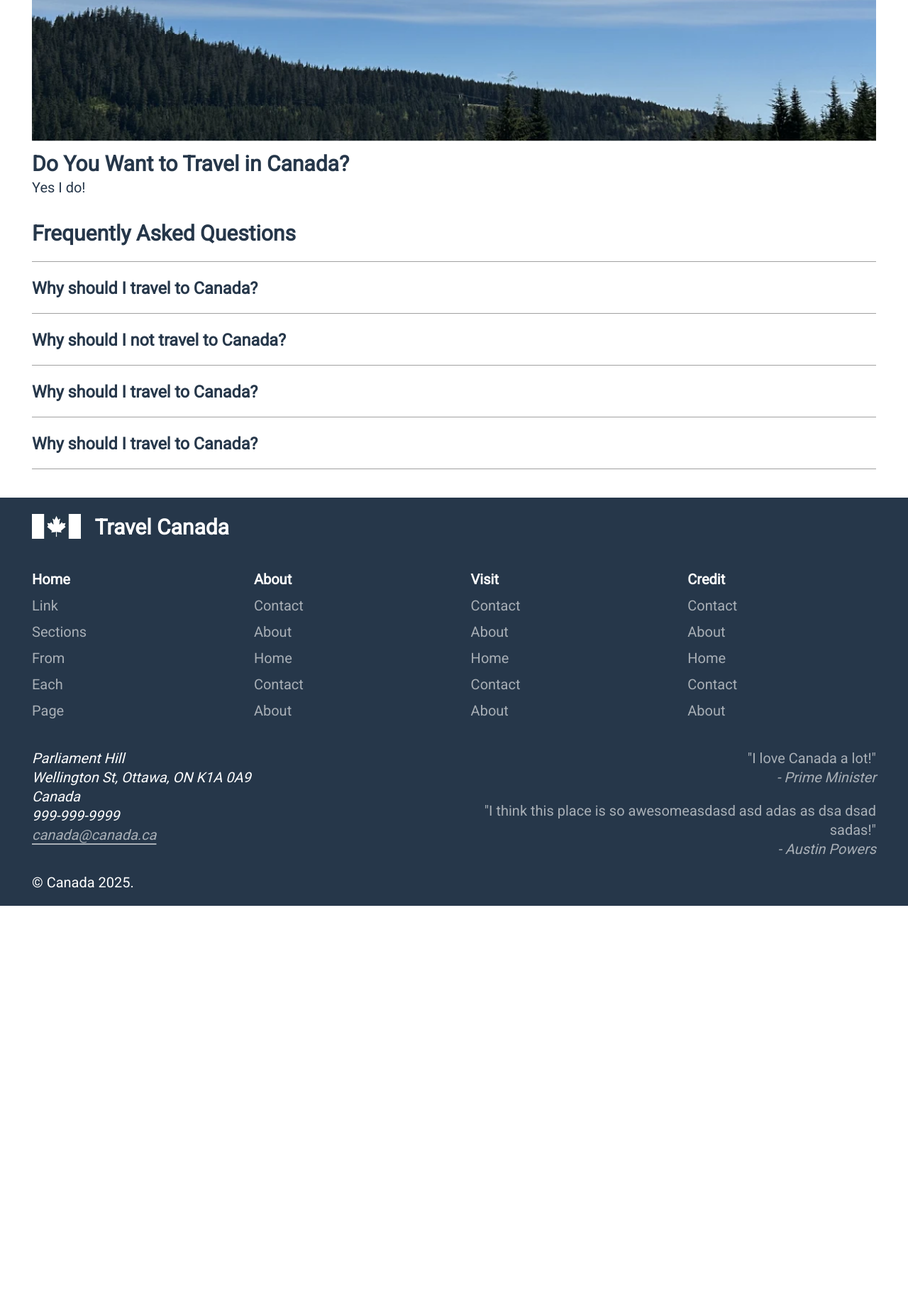
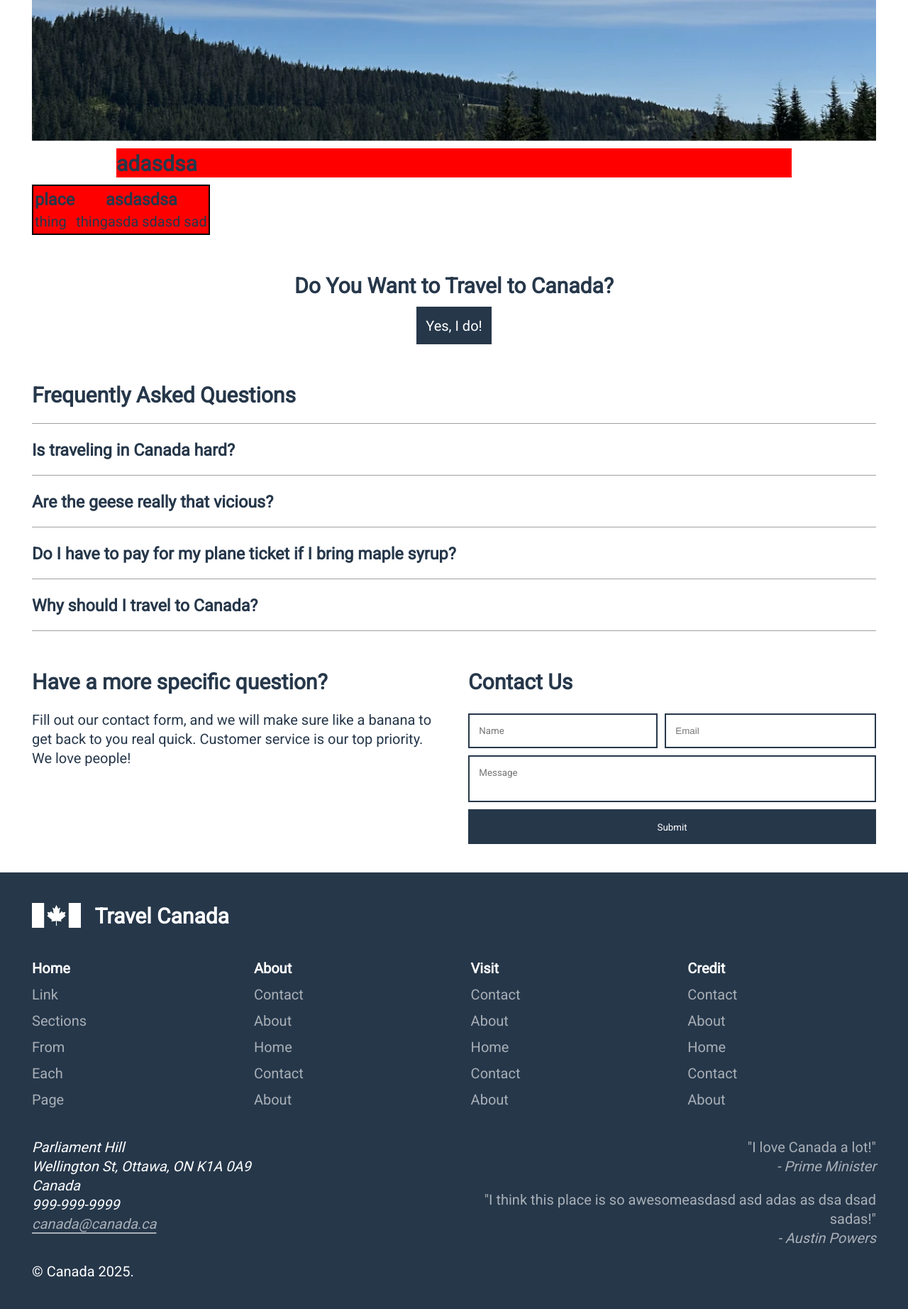
Before and after one commit to ihawp/bcit, a PHP site: page / in a window 1280 px wide. Shown: the part 147-1991 px from the top of the page at 71% size. Before the commit the page ends 1423 px from the top, so only its background shows below. Run offline with PHP 8.4, Linux system fonts and the light colour scheme.

Commit message:
contact section added, CTA added do you want to travel to canada? (currently above header on index.html)

```diff
--- a/web-development-1/country-page/css/style.css
+++ b/web-development-1/country-page/css/style.css
@@ -82,7 +82,7 @@ a {
     text-decoration: none;
     transition: ease 0.1s;
 }
-a:hover:not(#language-nav a), a.active {
+a:hover, a.active, button:hover {
     text-underline-offset: 5px;
     text-decoration: underline;
 }
@@ -115,6 +115,9 @@ li {}
 .bg-4 {
     background: var(--4);
 }
+.bg-5 {
+    background: var(--5);
+}
 
 /* color */
 .c-1 {
@@ -128,6 +131,9 @@ li {}
 }
 .c-4 {
     color: var(--4);
+}
+.c-5 {
+    color: var(--5);
 }
 
 /* border color */
@@ -143,8 +149,18 @@ li {}
 .bc-4 {
     border-color: var(--4);
 }
+.bc-5 {
+    border-color: var(--5);
+}
+
+.max-w-400 {
+    max-width: 400px;
+}
 
 /* border width */
+.bw-1 {
+    border-width: 1px;
+}
 .bw-2 {
     border-width: 2px;
 }
@@ -611,7 +627,7 @@ li {}
 }
 
 /* width % */
-.w-full {
+.w-full, .w-100-m-50 {
     width: 100%;
 }
 .w-half {
@@ -635,7 +651,21 @@ li {}
 }
 
 /* grid */
+.grid {
+    display: grid;
+    grid-template: max-content / 10% auto 10%;
+}
+.item1 {
+    grid-column-start: 2;
+    grid-column-end: 3;
+    background: red;
+}
 
+/* table */
+table {
+    border: 2px solid black;
+    background: red;
+}
 
 #language-nav a {
     background-color: var(--2);
@@ -707,8 +737,20 @@ input, form button {
     padding: 5px 10px;
     border-radius: 0;
 }
-input[type=text], form button {
+input[type=text], form button, textarea {
     font-family: 'Roboto', serif;
+}
+textarea {
+    resize: none;
+}
+
+::-webkit-scrollbar {
+    background: red;
+}
+::-webkit-scrollbar-thumb {
+    background: blue;
+}
+::-webkit-scrollbar-track-piece {
 }
 
 /* display */
@@ -749,6 +791,9 @@ input[type=text], form button {
     .display-sm {
         display: flex;
     }
+    .w-half-sm {
+        width: 50%;
+    }
 }
 @media screen and (min-width: 767px) {
     /* flex direction media */
@@ -773,6 +818,9 @@ input[type=text], form button {
     section {
         padding: unset;
     }
+    .w-100-m-50 {
+        width: 50%;
+    }
 }
 @media screen and (min-width: 1200px) {
     /* flex direction media */
--- a/web-development-1/country-page/index.html
+++ b/web-development-1/country-page/index.html
@@ -65,8 +65,8 @@
           <li>
             <form action="php/search.php" method="post" class="flex items-center gap-half">
               <label for="searchBarDesktop" hidden>Search</label>
-              <input id="searchBarDesktop" class="bc-2 c-2 bs-solid outline-none bw-2" name="search" type="text" placeholder="Search" required>
-              <button class="bc-2 bg-2 c-1 bs-solid bw-2" title="Search">Search</button>
+              <input id="searchBarDesktop" class="bc-2 c-2 bs-solid outline-none bw-2" aria-label="Search Bar" name="search" type="text" placeholder="Search" required>
+              <button class="bc-2 bg-2 c-1 bs-solid bw-2" type="submit" title="Search">Search</button>
             </form>
           </li>
         </ul>
@@ -124,8 +124,8 @@
           <li class="w-full">
             <form action="php/search.php" method="post" class="flex items-center gap-half w-full">
               <label for="searchBarMobile" hidden>Search</label>
-              <input id="searchBarMobile" class="bc-2 c-2 w-full bs-solid outline-none bw-2" name="search" type="text" placeholder="Search" required>
-              <button class="bc-2 bg-2 c-1 bs-solid bw-2 w-third" title="Search">Search</button>
+              <input id="searchBarMobile" class="bc-2 c-2 w-full bs-solid outline-none bw-2" aria-label="Search Bar" name="search" type="text" placeholder="Search" required>
+              <button class="bc-2 bg-2 c-1 bs-solid bw-2 w-third" type="submit" title="Search">Search</button>
             </form>
           </li>
         </ul>
@@ -137,17 +137,70 @@
     <section id="hero">
       <img id="hero-image" src="" draggable="false" alt="Cypress Mountain, West Vancouver, BC" title="Cypress Mountain, West Vancouver, BC" height="200" width="100%">
     </section>
+
+    <!-- unfinished business -->
+    <section class="grid">
+      <h1 class="item1">adasdsa</h1>
+    </section>
     <section>
-      <h2>Do You Want to Travel in Canada?</h2>
-      <p>Yes I do!</p>
+      <table>
+        <thead>
+          <tr>
+            <th>
+              <h3>place</h3>
+            </th>
+            <th>
+              <h3>asdasdsa</h3>
+            </th>
+          </tr>
+        </thead>
+        <tbody>
+          <tr>
+            <td>
+              <p>thing</p>
+            </td>
+            <td>
+              <p>thingasda sdasd sad </p>
+            </td>
+          </tr>
+        </tbody>
+        <tfoot>
+          <tr>
+          </tr>
+        </tfoot>
+      </table>
     </section>
-    <section id="faq-section" class="flex flex-col gap-1 mt-1 mb-2">
+    <section class="flex flex-col items-center justify-center text-center mt-2 gap-half">
+      <h2>Do You Want to Travel to Canada?</h2>
+      <a href="" class="bg-2 bs-solid bc-2 c-1 p-half">Yes, I do!</a>
+    </section>
+    <section id="faq-section" class="flex flex-col gap-1 mt-2">
       <h2>Frequently Asked Questions</h2>
       <ul id="faq" class="flex flex-col"></ul>
     </section>
+    <section class="flex flex-col-md mx-2 gap-2">
+      <div class="flex flex-col w-100-m-50 gap-1">
+        <h2 class="w-full">Have a more specific question?</h2>
+        <p>Fill out our contact form, and we will make sure like a banana to get back to you real quick. Customer service is our top priority. We love people!</p>
+      </div>
+      <form action="" id="contactForm" method="post" class="w-100-m-50 flex flex-col gap-half">
+        <h2 class="mb-half">Contact Us</h2>
+        <div class="flex flex-col-md gap-half">
+          <label for="contactName" hidden>Name</label>
+          <input id="contactName" type="text" title="Name" name="name" aria-label="Contact Form: Name" placeholder="Name" class="outline-none bw-2 bs-solid bc-2 p-1 flex-grow-1" required>
+          <label for="contactEmail" hidden>Email</label>
+          <input id="contactEmail" type="email" title="Email" name="email" aria-label="Contact Form: Email" placeholder="Email" class="outline-none bw-2 bs-solid bc-2 p-1 flex-grow-1" required>
+        </div>
+        <div class="flex gap-half">
+          <label for="contactMessage" hidden>Message</label>
+          <textarea id="contactMessage" title="Message" name="message" aria-label="Contact Form: Message" placeholder="Message" class="outline-none bw-2 bs-solid bc-2 p-1 w-full" required></textarea>
+        </div>
+        <button type="submit" title="Submit" aria-label="Contact Form: Submit" class="bw-2 bs-solid bc-2 bg-2 c-1 p-1">Submit</button>
+      </form>
+    </section>
   </main>
 
-  <footer class="inverted p-1 flex items-center justify-center">
+  <footer class="inverted py-1 px-2 flex items-center justify-center">
     <div class="div-media flex flex-col gap-2">
       <div class="flex items-center gap-1">
         <!-- https://upload.wikimedia.org/wikipedia/commons/c/cf/Flag_of_Canada.svg -->
@@ -268,20 +321,20 @@
   <script type="text/javascript">
     const data = [
       {
-        summary: 'Why should I travel to Canada?',
-        details: 'bananaphone'
+        summary: "Is traveling in Canada hard?",
+        details: "bananaphone"
       },
       {
-        summary: 'Why should I not travel to Canada?',
-        details: 'There is no reason to not travel to Canada, we have lots of syrup.'
+        summary: "Are the geese really that vicious?",
+        details: "There is no reason to not travel to Canada, we have lots of syrup."
       },
       {
-        summary: 'Why should I travel to Canada?',
-        details: 'bananaphone'
+        summary: "Do I have to pay for my plane ticket if I bring maple syrup?",
+        details: "bananaphone"
       },
       {
-        summary: 'Why should I travel to Canada?',
-        details: 'bananaphone'
+        summary: "Why should I travel to Canada?",
+        details: "bananaphone"
       },
     ];
     new FAQ(data);
```
